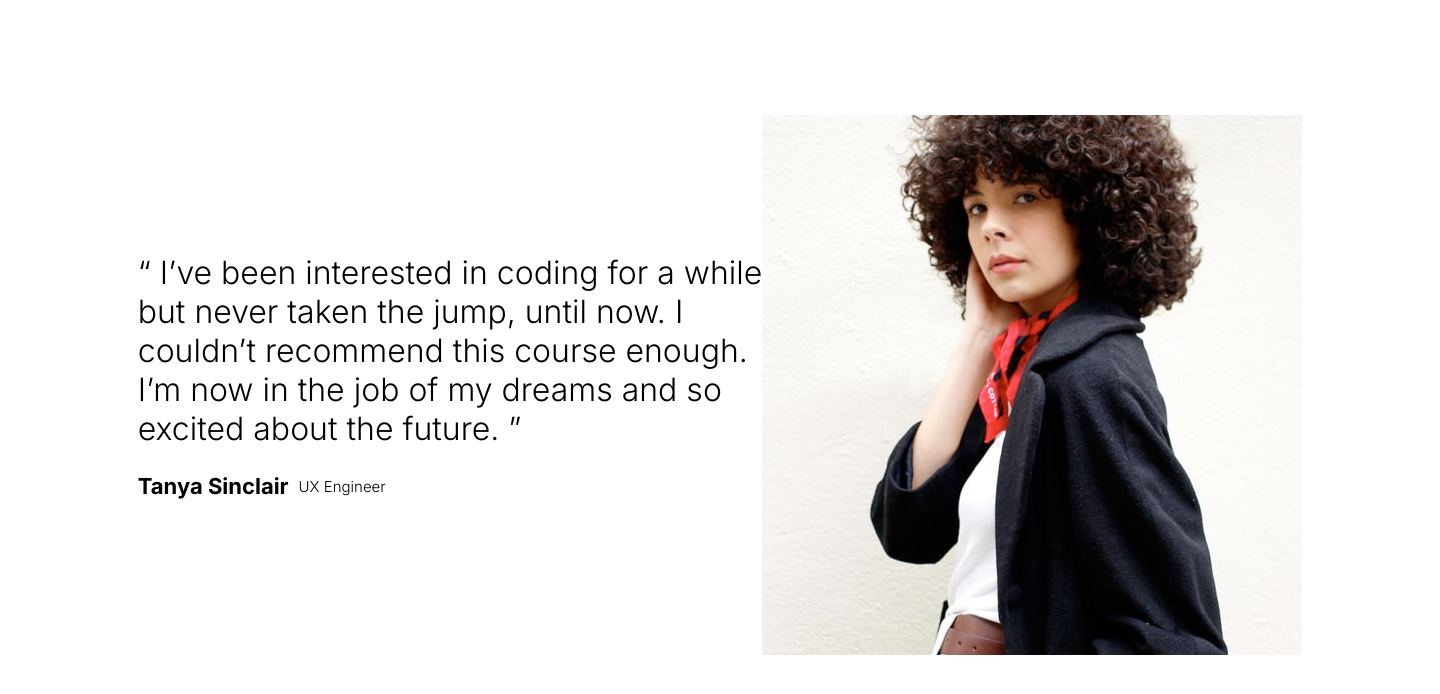
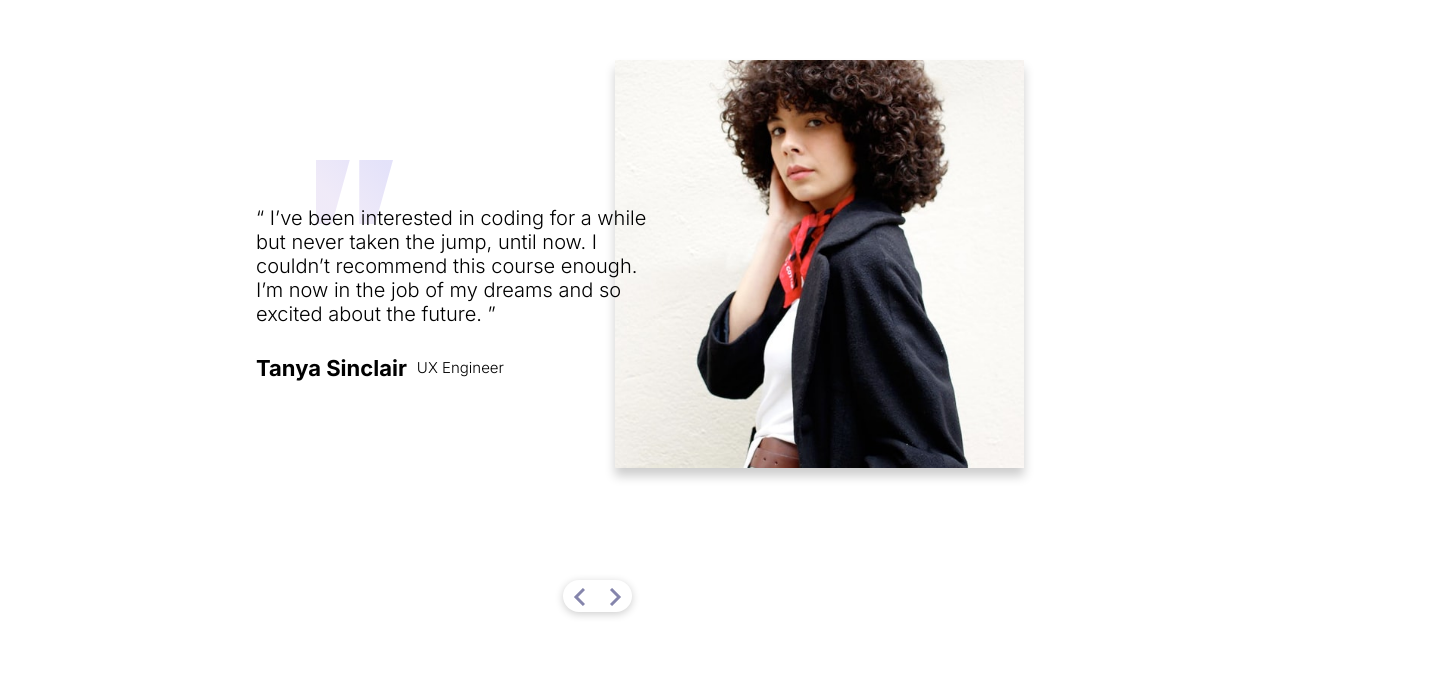
Before and after one commit to renangasparalvescabral/slide-depoimento, a plain HTML site: page index.html in a window 1280 px wide. Shown: the part 134-828 px from the top of the page, 1440 px wide, since content can reach past the window. After the commit the page ends 800 px from the top, so only its background shows below. Drawn offline with Linux system fonts and the light colour scheme.

Commit message:
Novos ajustes texto e img

```diff
--- a/index.html
+++ b/index.html
@@ -45,6 +45,9 @@ The designs were created to the following widths:
 
   <article class="container-tanya">
 
+    <div>
+      <img class="quotes" src="/images/pattern-quotes.svg">
+    </div>
       <div class="div-tayna">
        <p>
          “ I’ve been interested in coding for a while<br>
@@ -62,8 +65,14 @@ The designs were created to the following widths:
 
       </div>
 
-    <div>
+
+    <div class="img-tanya">
       <img class="foto-tayna" src="/images/image-tanya.jpg">
+    </div>
+
+    <div class="slide" >
+      <img src="./images/icon-prev.svg" >
+      <img src="./images/icon-next.svg">
     </div>
 
 
--- a/style.css
+++ b/style.css
@@ -5,9 +5,7 @@
 }
 
 body{
-    width: 1440px;
-    height: 1045px;
-    font-size: 32px;
+    height: 100vh;
     display: flex;
     align-items: center;
     justify-content: center;
@@ -17,16 +15,31 @@ body{
 
 .container-tanya{
     display: flex;
-
+    position: relative;
+    width: 768px;
 }
 
 .div-tayna{
     display: flex;
     flex-direction: column;
     justify-content: center;
+    width: 475px;
+}
+
+.quotes{
+    top: 100px;
+    left: 60px;
+    position: absolute;
+    width: 10%;
+}
+
+.img-tanya p{
+    position: relative;
 }
 
 p{
+    position: absolute;
+    font-size: 20px;
     font-family: 'Inter', sans-serif;
     font-weight: 300;
 }
@@ -48,14 +61,30 @@ h4{
 
 .tayna-2{
     display: flex;
-    align-items: center;
+    align-items:center;
+    position: absolute;
+    top: 270px;
 }
 
 .foto-tayna{
+    box-shadow: 0 8px 10px rgba(0,0,0,0.2);
     width: 100%;
 }
 
+.slide{
+    display: inline-block;
+    background-color: white;
+    box-shadow: 0 2px 8px rgba(0,0,0,0.2);
+    border-radius: 20px;
+    position: absolute;
+    top: 520px;
+    left: 40%;
+}
 
+.slide img{
+    cursor: pointer;
+    padding: 8px 10px 2px 10px;
+}
 /*...............JOHN............*/
 
 .container-john{
```
Lines whose indentation alone changed are shown as unchanged.
